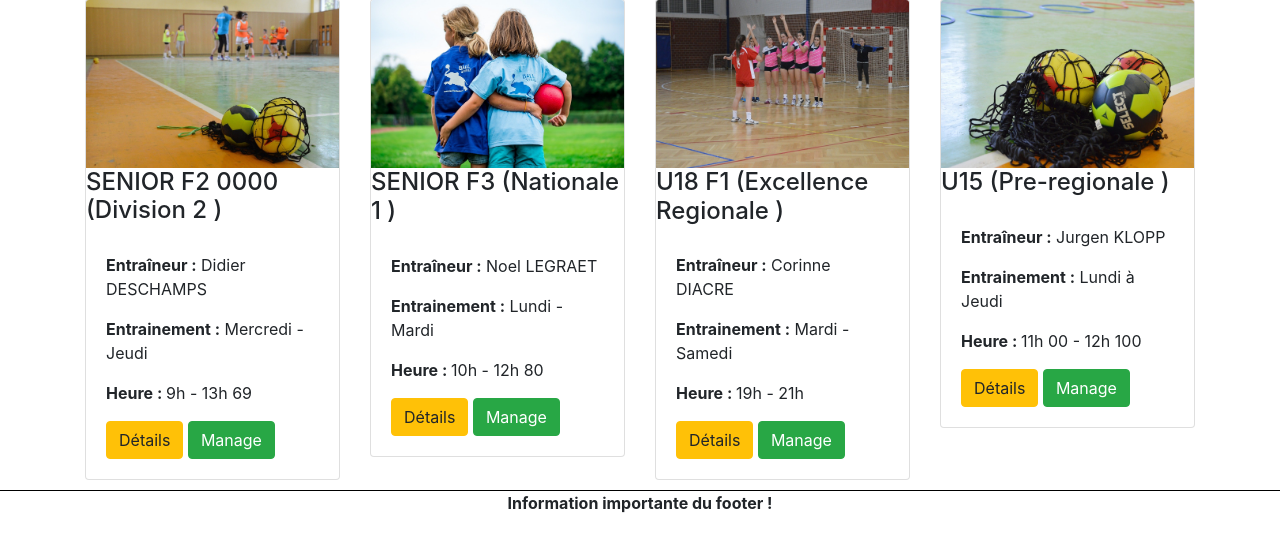
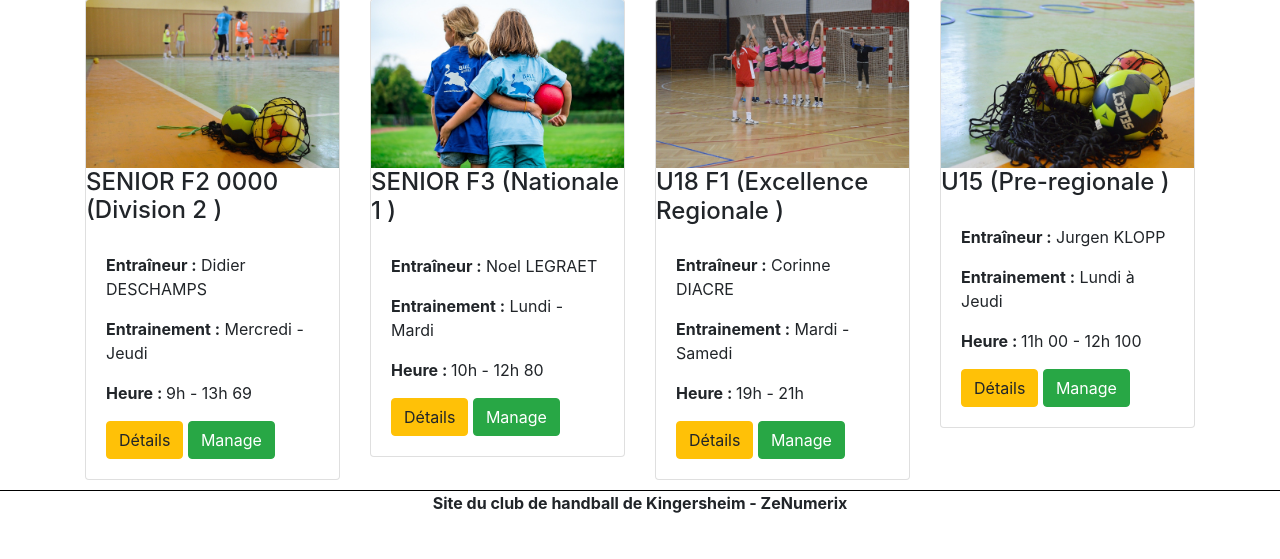
Before and after one commit to emmanuelNono/SiteWeb_Handball, a PHP site: page /src/body/equipe_liste.php in a window 1280 px wide. Shown: the part 241-800 px from the top of the page. Run offline with PHP 8.4, Linux system fonts and the light colour scheme; the visitor is signed in with stand-in values (Sample User, id 1); data comes from the database, SQL or seed files in the repository.

Commit message:
ModifFooter

```diff
--- a/src/includes/footer.php
+++ b/src/includes/footer.php
@@ -1,7 +1,7 @@
 <footer>
     <div class="row justify-content-center">
         <p>
-            <b>Information importante du footer !</b>
+            <b>Site du club de handball de Kingersheim - ZeNumerix</b>
         </p>
     </div>
 </footer>
```
